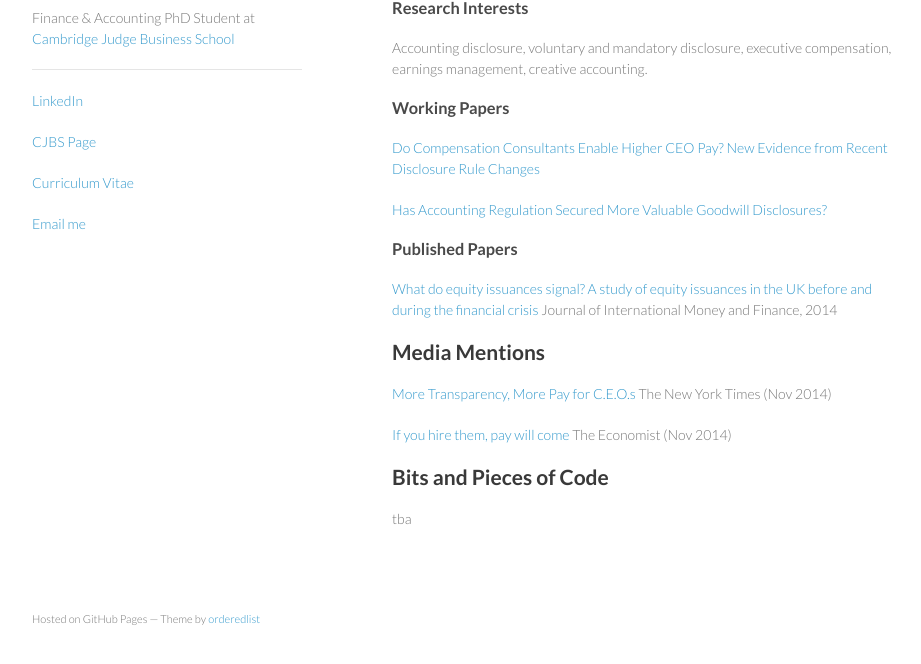
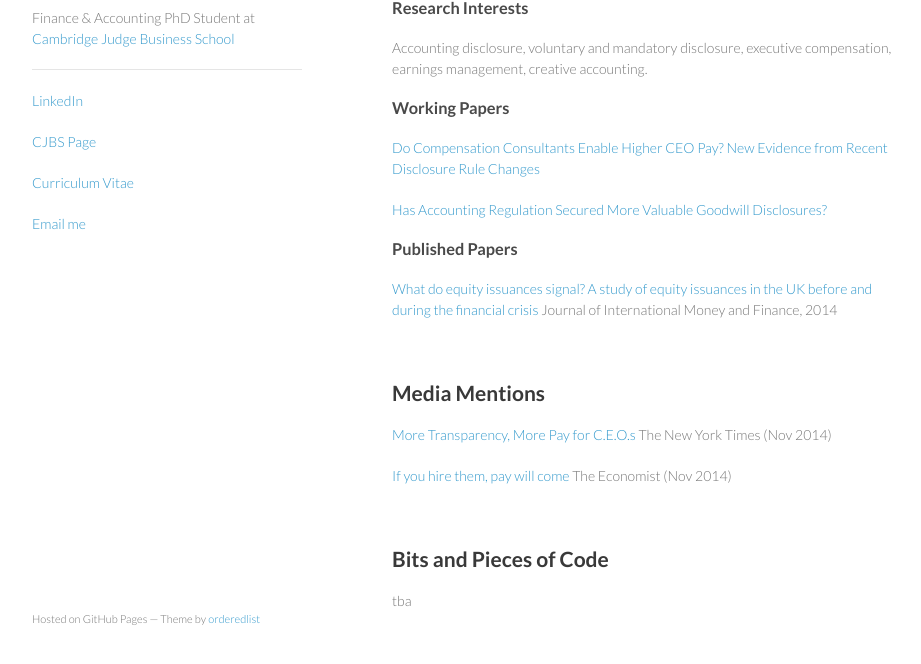
Before and after one commit to jfaasse/jfaasse.github.io, a plain HTML site: page index.html in a window 1280 px wide. Shown: the part 102-766 px from the top of the page, without its empty margins (178-1099 px from the left). Drawn offline with Linux system fonts and the light colour scheme.

Commit message:
update index

```diff
--- a/index.html
+++ b/index.html
@@ -32,9 +32,11 @@
         <p><a href="http://papers.ssrn.com/sol3/papers.cfm?abstract_id=2306584">Has Accounting Regulation Secured More Valuable Goodwill Disclosures?</a></p>
         <h3>Published Papers</h3>
         <p><a href="http://www.sciencedirect.com/science/article/pii/S0261560614000874">What do equity issuances signal? A study of equity issuances in the UK before and during the financial crisis</a> Journal of International Money and Finance, 2014</p>
+        <p><br></p>
         <h2>Media Mentions</h2>
         <p><a href="http://dealbook.nytimes.com/2014/11/10/more-transparency-more-pay-for-c-e-o-s/?_r=0">More Transparency, More Pay for C.E.O.s</a> The New York Times (Nov 2014)</p>
         <p><a href="http://www.economist.com/blogs/buttonwood/2014/11/executive-pay">If you hire them, pay will come</a> The Economist (Nov 2014)</p>
+        <p><br></p>
         <h2>Bits and Pieces of Code</h2>
         <p>tba</p>
 
```
